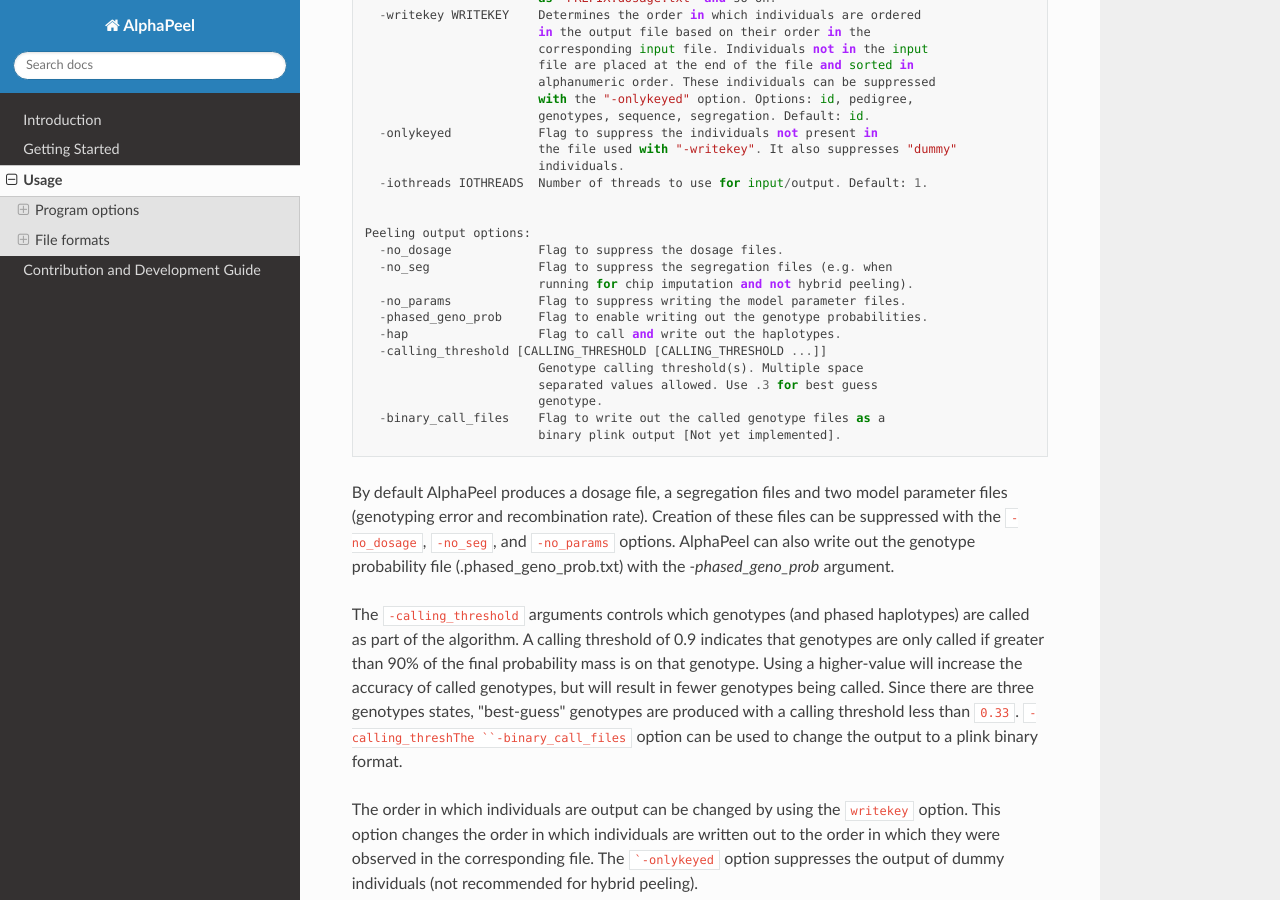
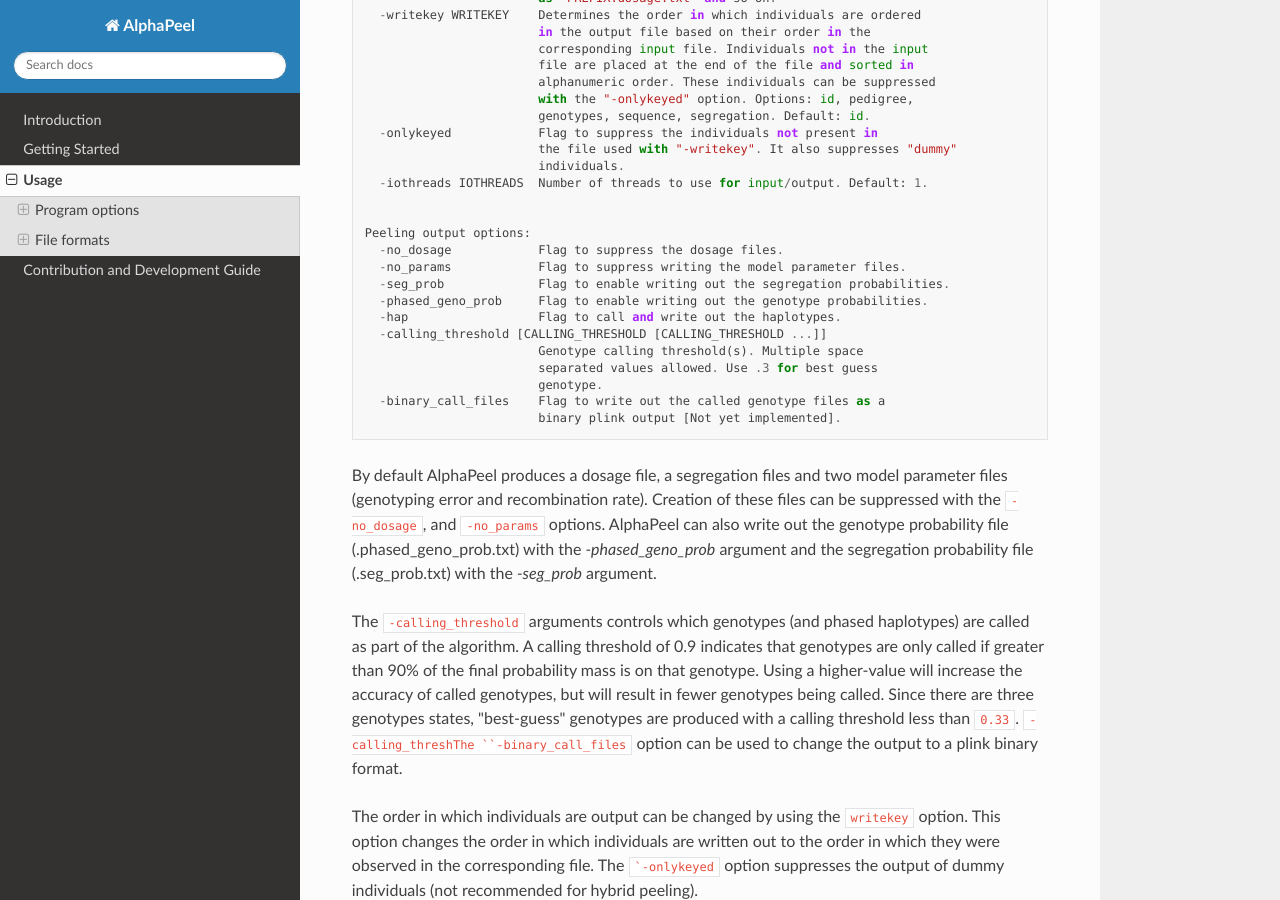
Before and after one commit to AlphaGenes/AlphaPeel, a Sphinx documentation site: the page built from docs/source/usage.rst, in a window 1280 px wide and 900 px high, scrolled down 1048 px. Built offline with Sphinx 7.4.7 and the Read the Docs theme 2.0.0, drawn with Linux system fonts in a browser that asks for light colours.

Commit message:
add -seg_prob option and cancel -no_seg #98

```diff
--- a/docs/source/usage.rst
+++ b/docs/source/usage.rst
@@ -56,9 +56,8 @@ Output Arguments
 
     Peeling output options:
       -no_dosage            Flag to suppress the dosage files.
-      -no_seg               Flag to suppress the segregation files (e.g. when
-                            running for chip imputation and not hybrid peeling).
       -no_params            Flag to suppress writing the model parameter files.
+      -seg_prob             Flag to enable writing out the segregation probabilities.
       -phased_geno_prob     Flag to enable writing out the genotype probabilities.
       -hap                  Flag to call and write out the haplotypes.
       -calling_threshold [CALLING_THRESHOLD [CALLING_THRESHOLD ...]]
@@ -68,7 +67,7 @@ Output Arguments
       -binary_call_files    Flag to write out the called genotype files as a
                             binary plink output [Not yet implemented].
 
-By default |Software| produces a dosage file, a segregation files and two model parameter files (genotyping error and recombination rate). Creation of these files can be suppressed with the ``-no_dosage``, ``-no_seg``, and ``-no_params`` options. |Software| can also write out the genotype probability file (.phased_geno_prob.txt) with the `-phased_geno_prob` argument.
+By default |Software| produces a dosage file, a segregation files and two model parameter files (genotyping error and recombination rate). Creation of these files can be suppressed with the ``-no_dosage``, and ``-no_params`` options. |Software| can also write out the genotype probability file (.phased_geno_prob.txt) with the `-phased_geno_prob` argument and the segregation probability file (.seg_prob.txt) with the `-seg_prob` argument.
 
 The ``-calling_threshold`` arguments controls which genotypes (and phased haplotypes) are called as part of the algorithm. A calling threshold of 0.9 indicates that genotypes are only called if greater than 90% of the final probability mass is on that genotype. Using a higher-value will increase the accuracy of called genotypes, but will result in fewer genotypes being called. Since there are three genotypes states,  "best-guess" genotypes are produced with a calling threshold less than ``0.33``. ``-calling_threshThe ``-binary_call_files`` option can be used to change the output to a plink binary format.
 
```
Also changed, not shown: 1 other file.
